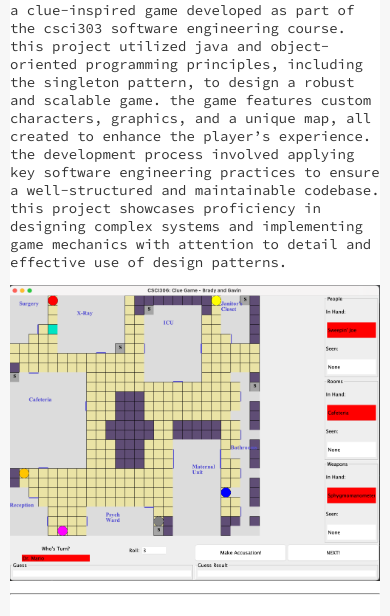
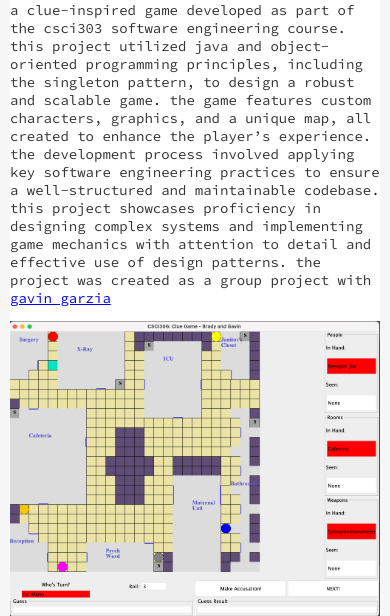
Before and after one commit to bancell04/bancell.dev, a Flask app: page /projects in a window 390 px wide. Shown: the part 2388-3004 px from the top of the page. Run offline with Flask 3, Linux system fonts and the light colour scheme.

Commit message:
remove mobile headshot for now, add gavin link

```diff
--- a/static/style.css
+++ b/static/style.css
@@ -331,10 +331,10 @@
         text-decoration: none;
     }
 
-    .mobile-headshot {
+    /* .mobile-headshot {
         display: block;
         border-radius: 100px;
-    }
+    } */
 
 
 
--- a/templates/index.html
+++ b/templates/index.html
@@ -12,7 +12,7 @@
         <img id="cursor" src="{{ url_for('static', filename='cursor.jpg') }}" alt="cursor image">
     </div>
     <p class="subtitle">aspiring computer scientist</p>
-    <img id="mobile-headshot" src="{{ url_for('static', filename='headshot.jpg') }}" alt="Brady Ancell headshot">
+    <!-- <img id="mobile-headshot" src="{{ url_for('static', filename='headshot.jpg') }}" alt="Brady Ancell headshot"> -->
 
     <br>
     <p class="description">
--- a/templates/projects.html
+++ b/templates/projects.html
@@ -73,7 +73,7 @@
             <p class="subtitle">clue game</p>
             <p class="date">feb 2024 - apr 2024</p>
             <p class="description">
-                a clue-inspired game developed as part of the csci303 software engineering course. this project utilized java and object-oriented programming principles, including the singleton pattern, to design a robust and scalable game. the game features custom characters, graphics, and a unique map, all created to enhance the player’s experience. the development process involved applying key software engineering practices to ensure a well-structured and maintainable codebase. this project showcases proficiency in designing complex systems and implementing game mechanics with attention to detail and effective use of design patterns.
+                a clue-inspired game developed as part of the csci303 software engineering course. this project utilized java and object-oriented programming principles, including the singleton pattern, to design a robust and scalable game. the game features custom characters, graphics, and a unique map, all created to enhance the player’s experience. the development process involved applying key software engineering practices to ensure a well-structured and maintainable codebase. this project showcases proficiency in designing complex systems and implementing game mechanics with attention to detail and effective use of design patterns. the project was created as a group project with <a href="https://www.gavingarzia.com">gavin garzia</a>
             </p>
         </div>
         <div class='project_img'>
```
